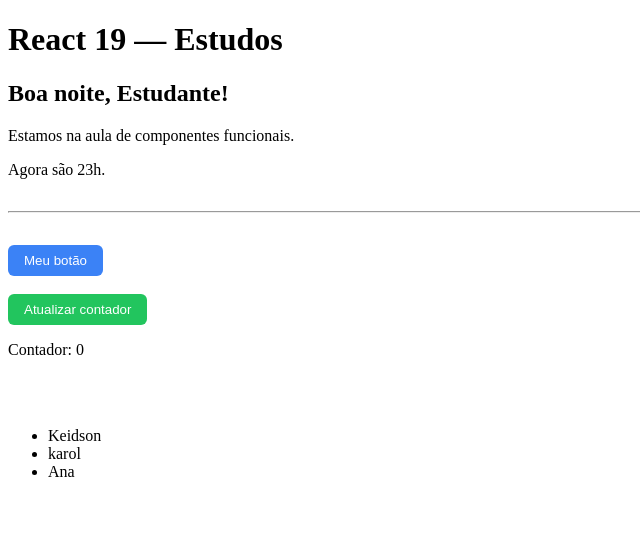
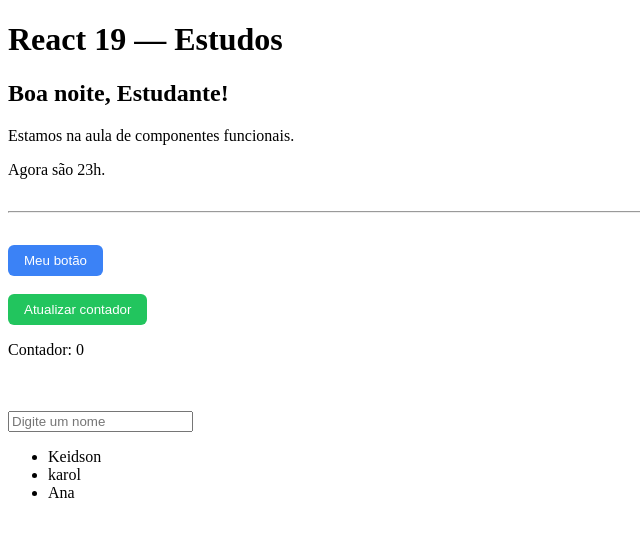
Before and after one commit to keidsondesigner/claude-mentor-react19, a React (Vite) app: page / in a window 1280 px wide. Shown: the top 536 px of the page, without its empty margins (0-640 px from the left). Built offline with nearby package versions, Linux system fonts and the light colour scheme; the HTML template or start-up script is replaced by a standard one.

Commit message:
feat: 6 aula - Filtrando dados da Lista

```diff
--- a/src/App.tsx
+++ b/src/App.tsx
@@ -6,6 +6,9 @@ function App() {
   const [count, setCount] = useState(0);
 
   const [names, setNames] = useState(["Keidson", "karol", "Ana"]);
+
+  // 6 aula - Filtrando dados da lista
+  const [search, setSearch] = useState("");
 
   function handleClick() {
     alert('Clicado via props!')
@@ -42,12 +45,21 @@ function App() {
       <br />
       <br />
 
+      <input
+        type="text"
+        placeholder="Digite um nome"
+        value={search}
+        onChange={(e) => setSearch(e.target.value)}
+      />
+
       <ul>
-        {names.map((name, index) => (
-          <li key={index}>
-            {name}
-          </li>
-        ))}
+        {names
+          .filter((name) => name.toLowerCase().includes(search.toLowerCase()))
+          .map((name, index) => (
+            <li key={index}>
+              {name}
+            </li>
+          ))}
       </ul>
 
     </main>
```
